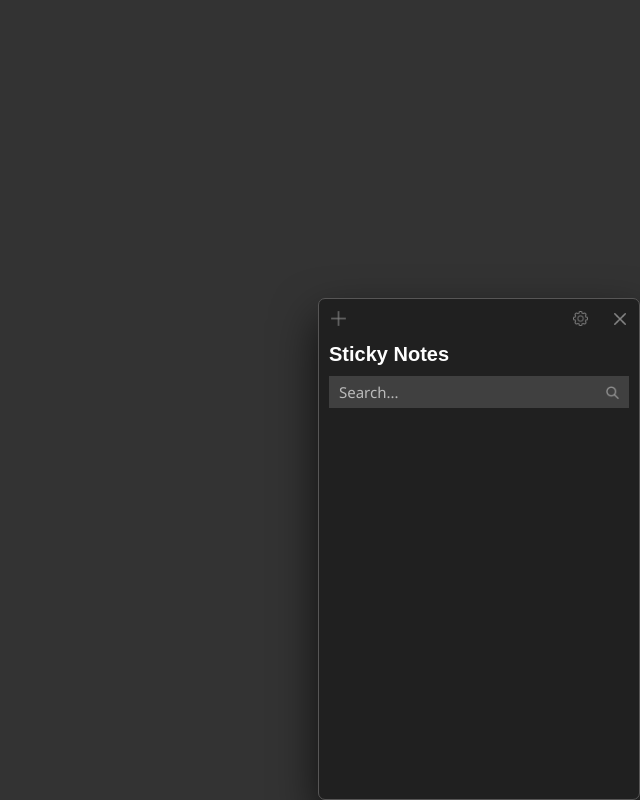
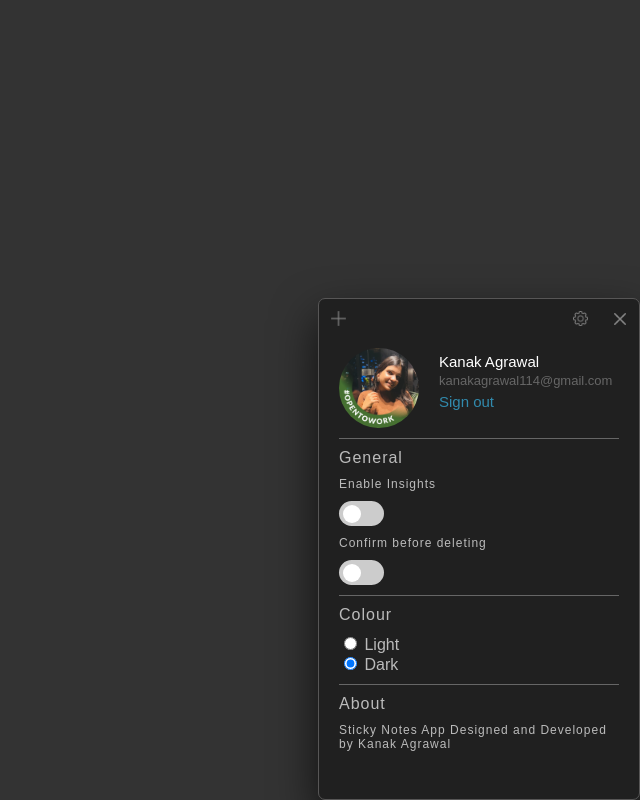
Before and after one commit to Shashvat-Rane/Sticky-Notes-using-HTML-CSS-JS, a plain HTML site: page index.html in a window 1280 px wide. Both pictures are taken after a click on the element 1220 px from the left and 318 px from the top of the page. Shown: the whole page, without its empty margins (640-1280 px from the left). Drawn offline with Linux system fonts and the light colour scheme.

Commit message:
Everything done except light dark theme set

```diff
--- a/index.html
+++ b/index.html
@@ -18,13 +18,54 @@
                 <img src="./icons/plus.png">
             </div>
             <div class="settingcrossicon">
-                <div class="plusicon">
+                <div class="plusicon settingiconclick">
                     <img src="./icons/setting.png">
                 </div>
                 <div class="plusicon closeicon closeiconclick">
                     <img src="./icons/close.png">
                 </div>
             </div>
+        </div>
+
+        <div class="setting-box hide">
+            <div class="profile">
+                <img src="./icons/profile.jpeg">
+                <div class="profiledetails">
+                    <h6 class="name">Kanak Agrawal</h6>
+                    <h6 class="mail">kanakagrawal114@gmail.com</h6>
+                    <h6 class="signout">Sign out</h6>
+                </div>
+            </div>
+
+            <h6 class="general">General</h6>
+            <h6 class="enableinsights">Enable Insights</h6>
+            <div class="eitoggle">
+                <label class="switch">
+                    <input type="checkbox">
+                    <span class="slider round"></span>
+                </label>
+            </div>
+            <h6 class="enableinsights">Confirm before deleting</h6>
+            <div class="eitoggle">
+                <label class="switch">
+                    <input type="checkbox">
+                    <span class="slider round"></span>
+                </label>
+            </div>
+
+            <h6 class="colorhead">Colour</h6>
+            <div class="control">
+                <label class="radio">
+                  <input type="radio" id="light"/>
+                  Light
+                </label>
+                <label class="radio">
+                  <input type="radio" id="dark" checked/>
+                  Dark
+                </label>
+            </div>
+            <h6 class="abouthead">About</h6>
+            <h6 class="abouttxt">Sticky Notes App Designed and Developed by Kanak Agrawal</h6>
         </div>
 
         <h1 class="mainheading">Sticky Notes</h1>
@@ -42,73 +83,9 @@
                 <span>Tap the new note button above<br>to create a note</span>
             </div>
 
-            <!-- <div class="note" id="note1">
-                <div class="topline"></div>
-                <div class="timenoption">
-                    <h6 class="time">09:08 PM</h6>
-                    <img class="option"src="./icons/optionblack.png">
-                </div>
-
-                <div class="opendltlist hide">
-                    <div class="openbtn">
-                        <img src="./icons/open.png">
-                        <h6 class="openbtntxt">Open</h6>
-                    </div>
-                    <div class="dltbtninlist">
-                        <img src="./icons/delete.png">
-                        <h6 class="dltbtninlisttxt">Delete</h6>
-                    </div>
-                </div>
-
-                <div id="text1" class="text">
-                <h6 style="color: #efefef;opacity: 0.7;font-weight:10;font-size:15px;margin:15px 10px;">Take a note...</h6>
-                </div>
-            </div> -->
-
         </div>
     </div>
     <div id="mainspace"></div>
-
-    <!-- <div id="drag2" class="open-note">
-
-        <div class="menu hide">
-            <div style="display: flex;">
-                <div class="color1"></div>
-                <div class="color2"></div>
-                <div class="color3"></div>
-                <div class="color4"></div>
-                <div class="color5"></div>
-                <div class="color6"></div>
-                <div class="color7"></div>
-            </div>
-            <div class="nlbtn">
-                <img src="./icons/list.png">
-                <h6 class="nlbtntxt">Notes List</h6>
-            </div>
-            <div class="dltbtn">
-                <img src="./icons/delete.png">
-                <h6 class="dltbtntxt">Delete Node</h6>
-            </div>
-        </div>
-
-        <div id="drag2header" class="header-for-note">
-            <div class="plusiconon">
-                <img src="./icons/plusblack.png">
-            </div>
-            <div class="settingcrossiconon">
-                <div class="settingiconon">
-                    <img src="./icons/optionblack.png">
-                </div>
-                <div class="closeiconon">
-                    <img src="./icons/closeblack.png">
-                </div>
-            </div>
-        </div>
-        <div class="textcontainer">
-            <textarea spellcheck="false" id="" placeholder="Take a note..." class="textareaon"></textarea>
-        </div>
-    </div> -->
-
 
 
 
--- a/script.js
+++ b/script.js
@@ -1,59 +1,54 @@
 let zindexcount =1;
 let NoteObjects = [];
 let ids = 1;
-
-
-
-// dragElement(document.getElementById("drag2"));
+let lightdark=true;
 
 function dragElement(elmnt) {
     var pos1 = 0, pos2 = 0, pos3 = 0, pos4 = 0;
     if (document.getElementById(elmnt.id + "header")) {
-        // if present, the header is where you move the DIV from:
         document.getElementById(elmnt.id + "header").onmousedown = dragMouseDown;
     } else {
-        // otherwise, move the DIV from anywhere inside the DIV:
         elmnt.onmousedown = dragMouseDown;
     }
 
     function dragMouseDown(e) {
         e = e || window.event;
         e.preventDefault();
-        // get the mouse cursor position at startup:
         pos3 = e.clientX;
         pos4 = e.clientY;
         document.onmouseup = closeDragElement;
-        // call a function whenever the cursor moves:
         document.onmousemove = elementDrag;
     }
 
     function elementDrag(e) {
         e = e || window.event;
         e.preventDefault();
-        // calculate the new cursor position:
         pos1 = pos3 - e.clientX;
         pos2 = pos4 - e.clientY;
         pos3 = e.clientX;
         pos4 = e.clientY;
-        // set the element's new position:
         elmnt.style.top = (elmnt.offsetTop - pos2) + "px";
         elmnt.style.left = (elmnt.offsetLeft - pos1) + "px";
     }
 
     function closeDragElement() {
-        // stop moving when mouse button is released:
         document.onmouseup = null;
         document.onmousemove = null;
     }
 }
 
-function functionalities(ele){
-    document.querySelector(".settingiconon").addEventListener('click',()=>{
-        document.querySelector(".menu").classList.toggle('hide');
-    })
-}
+
+
 
 const createStickyNoteSmall = (notess)=>{
+
+    if(NoteObjects.length===0){
+        document.querySelector('.no-note').classList.remove('hide');
+    }
+    else{
+        document.querySelector('.no-note').classList.add('hide');
+    }
+
     let divsmall = document.createElement('div');
     divsmall.classList.add('note');
     divsmall.id = `note${notess.id}`
@@ -101,6 +96,12 @@ const createStickyNoteSmall = (notess)=>{
             }
             return true;
         });
+        if(NoteObjects.length===0){
+            document.querySelector('.no-note').classList.remove('hide');
+        }
+        else{
+            document.querySelector('.no-note').classList.add('hide');
+        }
     })
 
     let input = document.getElementById('searchtext');
@@ -127,6 +128,8 @@ const createStickyNoteSmall = (notess)=>{
             }
         }
     })
+
+
 
 }
 
@@ -181,7 +184,6 @@ const createStickyNoteFull = (note)=>{
 
 
     dragElement(document.getElementById(`drag${note.id}`));
-    // functionalities(document.getElementById(`drag${note.id}`));
     document.querySelector(`#drag${note.id} .settingiconon`).addEventListener('click', (e) => {
         e.stopPropagation()
         document.querySelector(`#drag${note.id}`).querySelector('.menu').classList.toggle('hide')
@@ -203,6 +205,12 @@ const createStickyNoteFull = (note)=>{
             }
             return true;
         });
+        if(NoteObjects.length===0){
+            document.querySelector('.no-note').classList.remove('hide');
+        }
+        else{
+            document.querySelector('.no-note').classList.add('hide');
+        }
     })
 
 
@@ -236,6 +244,13 @@ const createStickyNoteFull = (note)=>{
         }
         else{
             document.querySelector(`#drag${note.id}`).classList.add('hide');
+        }
+
+        if(NoteObjects.length===0){
+            document.querySelector('.no-note').classList.remove('hide');
+        }
+        else{
+            document.querySelector('.no-note').classList.add('hide');
         }
 
     })
@@ -317,3 +332,27 @@ document.querySelector('#drag .plusiconclick').addEventListener('click',()=>{
 document.querySelector('#drag .closeiconclick').addEventListener('click',()=>{
     document.querySelector('.main').classList.add('hide');
 })
+
+document.querySelector('#drag .settingiconclick').addEventListener('click',(e)=>{
+    e.stopPropagation();
+    document.querySelector('.setting-box').classList.toggle('hide');
+})
+
+
+document.getElementById('light').addEventListener('click',()=>{
+    document.getElementById('light').checked = true;
+    document.getElementById('dark').checked = false;
+
+    // document.getElementById('drag').classList.add('backgroundcolorwhite');
+    // document.getElementById('drag').classList.add('colorblack');
+
+})
+
+
+document.getElementById('dark').addEventListener('click',()=>{
+    document.getElementById('light').checked = false;
+    document.getElementById('dark').checked = true;
+
+    // document.getElementById('drag').classList.remove('backgroundcolorwhite');
+    // document.getElementById('drag').classList.remove('colorblack');
+})
--- a/style.css
+++ b/style.css
@@ -126,7 +126,6 @@ body{
 }
 
 .no-note{
-    display: none;
     flex-direction: column;
     justify-content: center;
     align-items: center;
@@ -135,7 +134,7 @@ body{
 
 .notes-list::-webkit-scrollbar {
     display: none;
-  }
+}
 
 .notes-list img{
     width: 100px;
@@ -489,3 +488,181 @@ textarea::-webkit-scrollbar-thumb {
     letter-spacing: 1px;
     font-size: 11px;
 }
+
+.setting-box{
+    background-color: #202020;
+    width: 100%;
+    height: 420px;
+    position: absolute;
+    z-index: 5;
+}
+
+.profile{
+    display: flex;
+    /* align-items: center; */
+    margin-top: 10px;
+    margin-left: 20px;
+    margin-right: 20px;
+    border-bottom: 1px solid #666666;
+    padding-bottom: 10px;
+
+}
+
+.profile img{
+    width: 80px;
+    height: 80px;
+    border-radius: 40px;
+}
+
+.profiledetails{
+    margin-left: 20px;
+}
+
+.name{
+    margin: 0;
+    color: white;
+    font-weight: 100;
+    font-size: 15px;
+    margin-top: 5px;
+}
+
+.mail{
+    margin: 0;
+    color: #666666;
+    font-weight: 100;
+    font-size: 13px;
+    margin-top: 3px;
+}
+
+.signout{
+    margin: 0;
+    color: #318aad;
+    font-weight: 100;
+    font-size: 15px;
+    margin-top: 5px;
+}
+
+.general{
+    color: #bbbbbb;
+    font-size: 16px;
+    margin: 10px 20px;
+    font-weight: 100;
+    letter-spacing: 1px;
+}
+
+.enableinsights{
+    color: #bbbbbb;
+    font-size: 12px;
+    margin: 10px 20px;
+    font-weight: 100;
+    letter-spacing: 1px;
+}
+
+.switch {
+    position: relative;
+    display: inline-block;
+    width: 45px;
+    height: 25px;
+    margin-left: 20px;
+}
+
+.switch input {
+    opacity: 0;
+    width: 0;
+    height: 0;
+}
+
+.slider {
+    position: absolute;
+    cursor: pointer;
+    top: 0;
+    left: 0;
+    right: 0;
+    bottom: 0;
+    background-color: #ccc;
+    -webkit-transition: .4s;
+    transition: .4s;
+}
+
+.slider:before {
+    position: absolute;
+    content: "";
+    height: 18px;
+    width: 18px;
+    left: 4px;
+    bottom: 3px;
+    background-color: white;
+    -webkit-transition: .4s;
+    transition: .4s;
+}
+
+input:checked + .slider {
+    background-color: #0073b1;
+}
+
+input:focus + .slider {
+    box-shadow: 0 0 1px #0073b1;
+}
+
+input:checked + .slider:before {
+    -webkit-transform: translateX(17px);
+    -ms-transform: translateX(17px);
+    transform: translateX(17px);
+}
+
+.slider.round {
+    border-radius: 34px;
+}
+
+.slider.round:before {
+    border-radius: 50%;
+}
+
+.eitoggle{
+    display: flex;
+    align-items: center;
+}
+
+
+
+.colorhead{
+    margin: 10px 20px;
+    color: #bbbbbb;
+    padding-top: 10px;
+    border-top: 1px solid #666666;
+    font-size: 16px;
+    font-weight: 100;
+    letter-spacing: 1px;
+}
+
+.control{
+    color: #bbbbbb;
+    display: flex;
+    flex-direction: column;
+    margin-left: 20px;
+}
+
+.abouthead{
+    margin: 10px 20px;
+    color: #bbbbbb;
+    padding-top: 10px;
+    border-top: 1px solid #666666;
+    font-size: 16px;
+    font-weight: 100;
+    letter-spacing: 1px;
+}
+
+.abouttxt{
+    margin: 5px 20px;
+    color: #bbbbbb;
+    font-size: 12px;
+    font-weight: 100;
+    letter-spacing: 1px;
+}
+
+.backgroundcolorwhite{
+    background-color: white;
+}
+.colorblack{
+    color: black;
+}
```
Also changed, not shown: icons/profile.jpeg (added).
